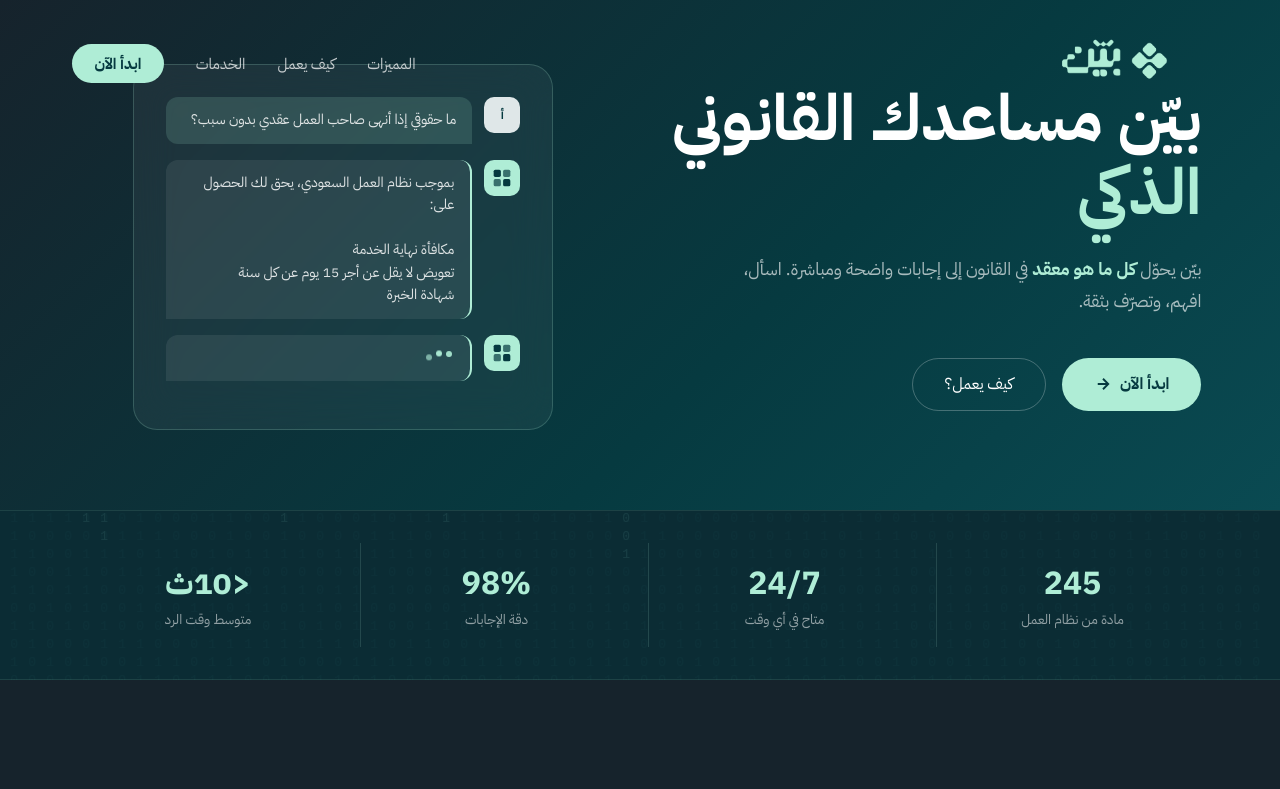
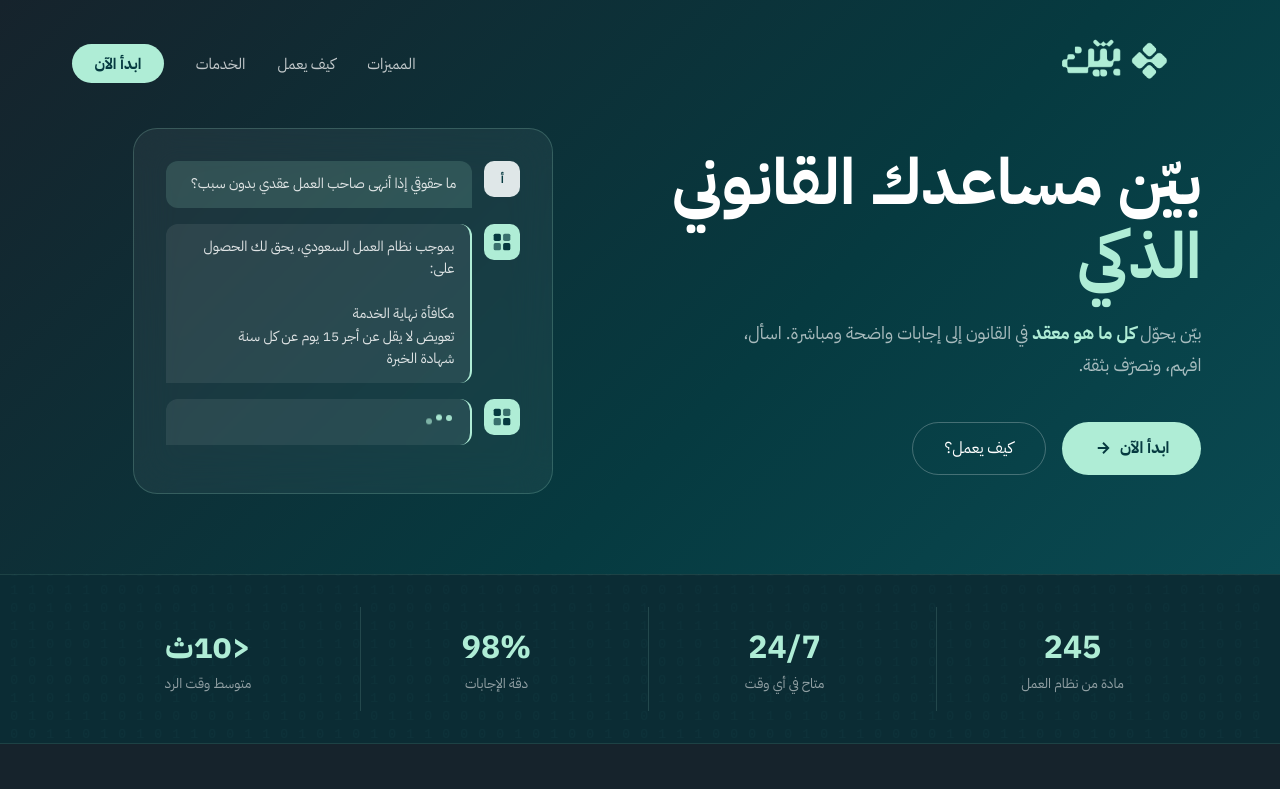
Before and after one commit to farahaldbasi/bayn, a website: page index.html in a window 1280 px wide. Shown: the top 789 px of the page. Drawn offline with Linux system fonts and the light colour scheme.

Commit message:
index.html

```diff
--- a/index.html
+++ b/index.html
@@ -47,7 +47,7 @@
     .nav-links a:hover { color: var(--mint); }
     .nav-cta { background: var(--mint); color: var(--deep-teal) !important; font-weight: 700 !important; padding: 0.55rem 1.4rem; border-radius: 100px; transition: transform 0.2s, box-shadow 0.2s !important; }
     .nav-cta:hover { transform: translateY(-2px); box-shadow: 0 8px 24px rgba(175,237,214,0.35) !important; }
-    .hero { min-height: 35vh; display: flex; align-items: center; padding: 4rem 0 5rem; background: linear-gradient(135deg, var(--dark-navy) 0%, var(--deep-teal) 60%, #0a4a52 100%); }
+    .hero { min-height: 35vh; display: flex; align-items: center; padding: 8rem 0 5rem; background: linear-gradient(135deg, var(--dark-navy) 0%, var(--deep-teal) 60%, #0a4a52 100%); }
     .hero-inner { display: grid; grid-template-columns: 1fr 1fr; gap: 4rem; align-items: center; }
     .hero-title { font-size: clamp(2.6rem, 5vw, 4rem); font-weight: 700; line-height: 1.15; margin-bottom: 1.5rem; color: var(--white); }
     .hero-title span { color: var(--mint); }
```
